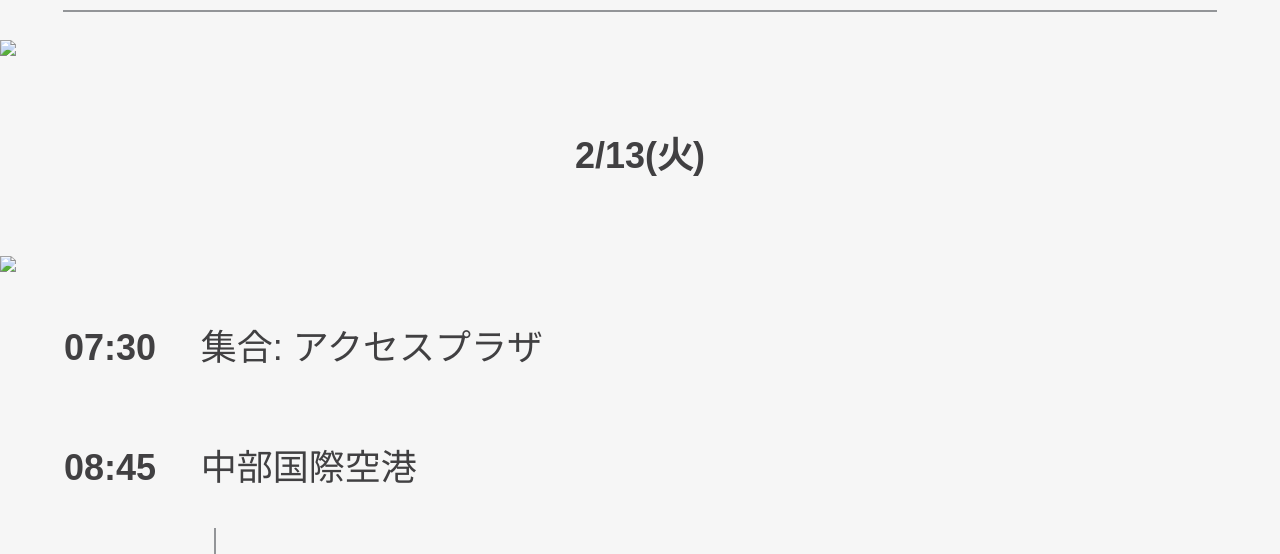
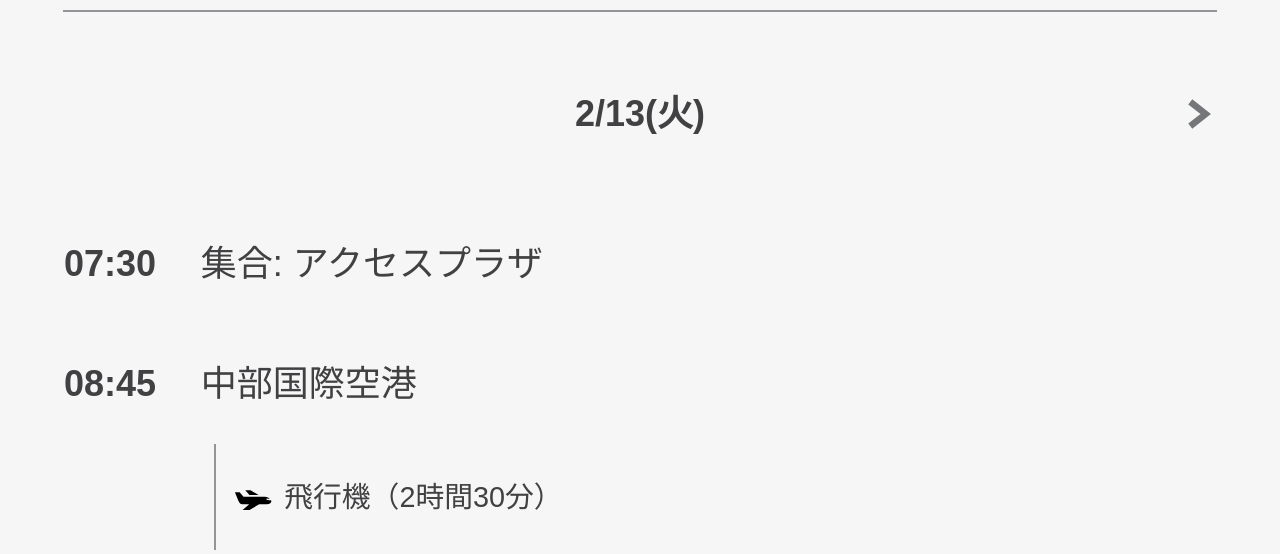
Before and after one commit to asukaokochi/meiden-trip-guide-2018, a plain HTML site: page g2a-13.html in a window 1280 px wide. Shown: the part 183-737 px from the top of the page. Drawn offline with Linux system fonts and the light colour scheme; a web font is replaced by a local one.

Commit message:
add arrow

```diff
--- a/g2a-13.html
+++ b/g2a-13.html
@@ -10,9 +10,9 @@
   <img class="logo" src="./images/logo.svg">
   <hr>
   <div class="head">
-    <div class="arrow-wrap-l"><img src="./images/left.svg"></div>
+    <!-- <div class="arrow-wrap-l"><a href="./13.html"><img src="./images/left.svg"></a></div> -->
     <h2 class="date">2/13(火)</h2>
-    <div class="arrow-wrap-r"><img src="./images/right.svg"></div>
+    <div class="arrow-wrap-r"><a href="./14.html"><img src="./images/right.svg"></a></div>
   </div>
   <article>
     <div class="events">
--- a/style.css
+++ b/style.css
@@ -35,11 +35,43 @@ img.logo {
   display: block;
 }
 
-h2.date {
+.head {
+  width: 90%;
+  margin: 0 auto;
+  overflow: hidden;
+  position: relative;
+}
+
+.head h2 {
+  width: 100%;
+  padding: 0;
+  margin: 1em 0;
   font-size: 1.5em;
   text-align: center;
   font-weight: bold;
   line-height: 3em;
+  float: left;
+}
+
+.head .arrow-wrap-l,
+.head .arrow-wrap-r {
+  height: 1.5em;
+  margin: 3em 0;
+  position: absolute;
+  overflow: hidden;
+}
+
+.head .arrow-wrap-l {
+  left: 0;
+}
+
+.head .arrow-wrap-r {
+  right: 0;
+}
+
+.head img {
+  width: 100%;
+  height: 100%;
 }
 
 /* article */
```
Also changed, not shown: images/left.svg (added), images/right.svg (added).
